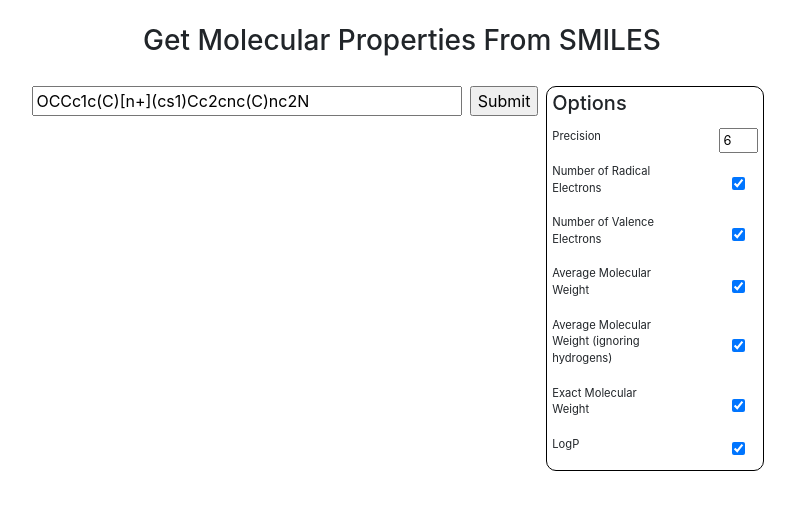
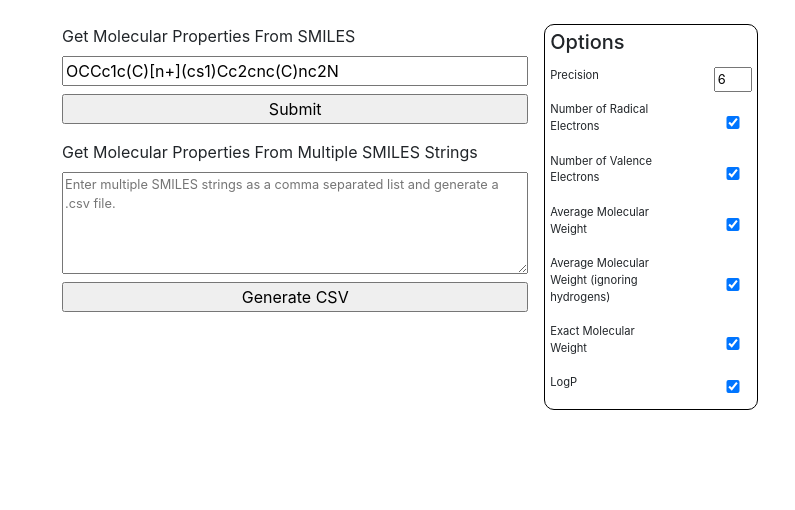
Before and after one commit to CFox04/molecular-properties, a Flask app: page / in a window 1280 px wide. Shown: the top 510 px of the page, without its empty margins (238-1033 px from the left). Run offline with Flask 2, Linux system fonts and the light colour scheme.

Commit message:
Add generate csv field and change layout to fit the new field

```diff
--- a/smiles.py
+++ b/smiles.py
@@ -16,7 +16,7 @@ def get_molecule_data_from_smiles(smiles_str, options):
         return None
 
     return {
-        'svg': Draw.MolsToGridImage([molecule], useSVG=True),
+        'svg': Draw.MolsToGridImage([molecule], useSVG=True, molsPerRow=1),
         'SMILES': smiles_str,
         'molProperties': {
             key:round(value(molecule), int(options['precision'])) for (key, value) in MOLECULE_PROPERTIES.items() if key in options['properties']
--- a/static/app.js
+++ b/static/app.js
@@ -2,7 +2,7 @@ import { getOptions } from '/static/options.js';
 import { hideMoleculeWrapper, displayMoleculeCard } from "./molecule.js";
 import { clearErrorMessage, displayClientError, displayServerError } from "./error.js";
 
-const form = document.getElementById('smiles-form')
+const form = document.getElementById('single-smiles-form')
 const smilesInput = document.getElementById('smiles-input')
 
 function resetElements() {
--- a/static/style.css
+++ b/static/style.css
@@ -1,7 +1,3 @@
-html {
-    width: 100%;
-}
-
 body {
     padding: 1.5em;
     display: flex;
@@ -15,7 +11,6 @@ body {
 }
 
 .molecule-wrapper {
-    margin-top: 1em;
     padding: 1em;
     border: 1px solid black;
     border-radius: 10px;
@@ -33,11 +28,11 @@ body {
 
 .search-wrapper {
     width: 70%;
+    padding: 0 1em 0 1em;
 }
 
 .options-wrapper {
     padding: 0.3em;
-    margin: 0 0.5em 0 0.5em;
     width: 30%;
     border: 1px solid black;
     border-radius: 10px;
@@ -72,20 +67,27 @@ body {
     align-items: center;
 }
 
-#smiles-form {
+.smiles-form {
     width: 100%;
     display: flex;
-    /* flex-direction: column; */
+    flex-direction: column;
     justify-content: center;
-    align-items: center;
+    margin-bottom: 1em;
 }
 
-#smiles-form input[type="text"] {
+.smiles-form input[type="text"] {
     width: 100%;
 }
 
-#smiles-form input[type="submit"] {
-    margin-left: 0.5em;
+.smiles-form textarea {
+    width: 100%;
+    font-size: 0.8em;
+}
+
+.smiles-form input[type="submit"] {
+    height: fit-content;
+    width: 100%;
+    margin-top: 0.5em;
 }
 
 #content {
@@ -100,32 +102,3 @@ body {
 #error-message {
     color: #e74c3c;
 }
-
-#molecule-svg {
-    overflow: hidden;
-}
-
-@media screen and (max-width: 740px) {
-    main {
-        width: 100%;
-    }
-    #smiles-form {
-        flex-direction: column;
-    }
-    #smiles-form input[type="submit"] {
-        width: 100%;
-        margin: 0.5em 0 0 0;
-    }
-    .options-wrapper {
-        width: 40%;
-    }
-    .search-wrapper {
-        width: 60%;
-    }
-}
-
-@media screen and (min-width: 740px) {
-    main {
-        width: 60%;
-    }
-}
--- a/templates/index.html
+++ b/templates/index.html
@@ -13,13 +13,19 @@
     <script src="static/app.js" type="module" defer></script>
 </head>
 <body>
-    <h3 id="title">Get Molecular Properties From SMILES</h3>
+    <!-- <h3 id="title">Get Molecular Properties From SMILES</h3> -->
     <main id="content">
         <div class="search-wrapper">
             <div class="form-wrapper">
-                <form id="smiles-form">
+                <form id="single-smiles-form" class="smiles-form">
+                    <label for="smiles">Get Molecular Properties From SMILES</label>
                     <input type="text" id="smiles-input" placeholder="Enter SMILES" value="OCCc1c(C)[n+](cs1)Cc2cnc(C)nc2N" name="smiles">
-                    <input type="submit"value="Submit">
+                    <input title="Get properties of molecule from SMILES string." type="submit"value="Submit">
+                </form>
+                <form id="multi-smiles-form" class="smiles-form">
+                    <label for="smiles">Get Molecular Properties From Multiple SMILES Strings</label>
+                    <textarea name="smiles" id="multi-smiles" cols="30" rows="5" placeholder="Enter multiple SMILES strings as a comma separated list and generate a .csv file."></textarea>
+                    <input title="Generate a CSV file containing molecular propertie from multiple SMILES strings" type="submit" value="Generate CSV">
                 </form>
                 <small id="error-message"></small>
             </div>
```
